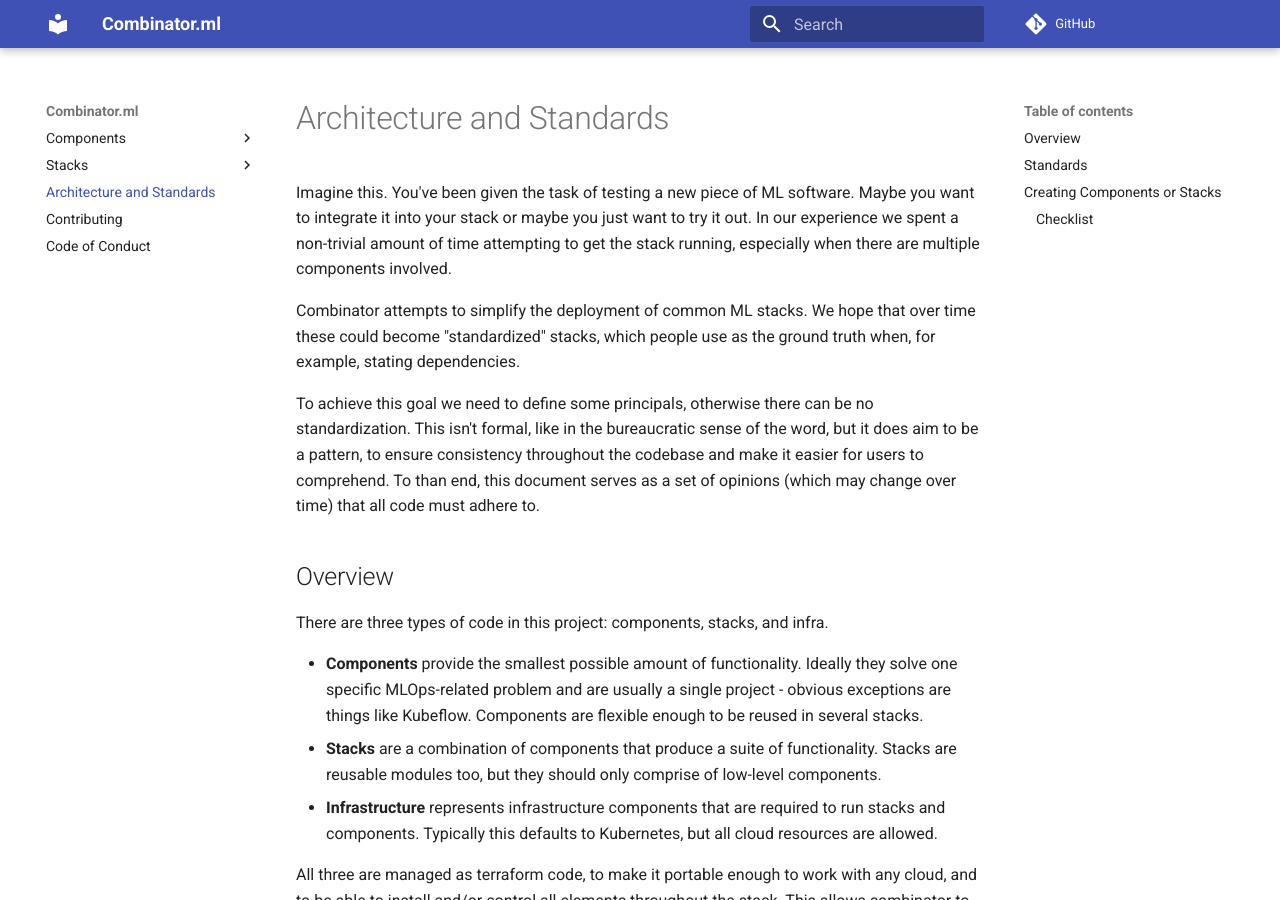
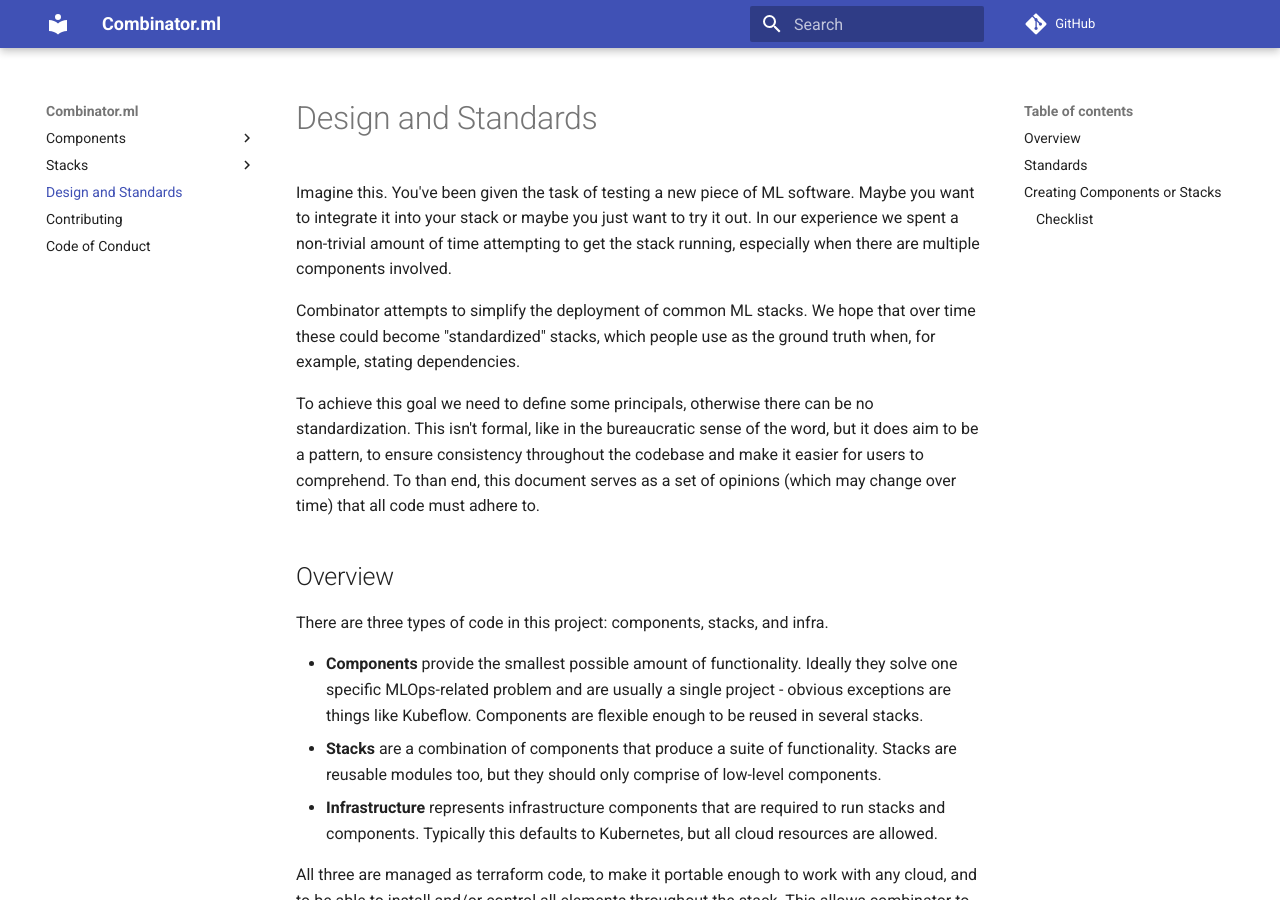
Before and after one commit to combinator-ml/combinator, an MkDocs documentation site: the page built from docs/design.md, in a window 1280 px wide and 900 px high. Built offline with MkDocs 1.6.1 and Material for MkDocs 9.7.7, drawn with Linux system fonts in a browser that asks for light colours; comment, search, counter and statistics services are not loaded.

Commit message:
chore: rename architecture to design

```diff
--- a/docs/architecture.md
+++ b/docs/design.md
@@ -1,4 +1,4 @@
-# Architecture and Standards
+# Design and Standards
 
 Imagine this. You've been given the task of testing a new piece of ML software. Maybe you want to integrate it into your stack or maybe you just want to try it out. In our experience we spent a non-trivial amount of time attempting to get the stack running, especially when there are multiple components involved.
 
--- a/mkdocs.yml
+++ b/mkdocs.yml
@@ -21,6 +21,6 @@ nav:
     - stacks/introduction.md
     - stacks/kubeflow-mlflow.md
     - stacks/minio-pachyderm.md
-  - architecture.md
+  - design.md
   - CONTRIBUTING.md
   - CODE_OF_CONDUCT.md
```
